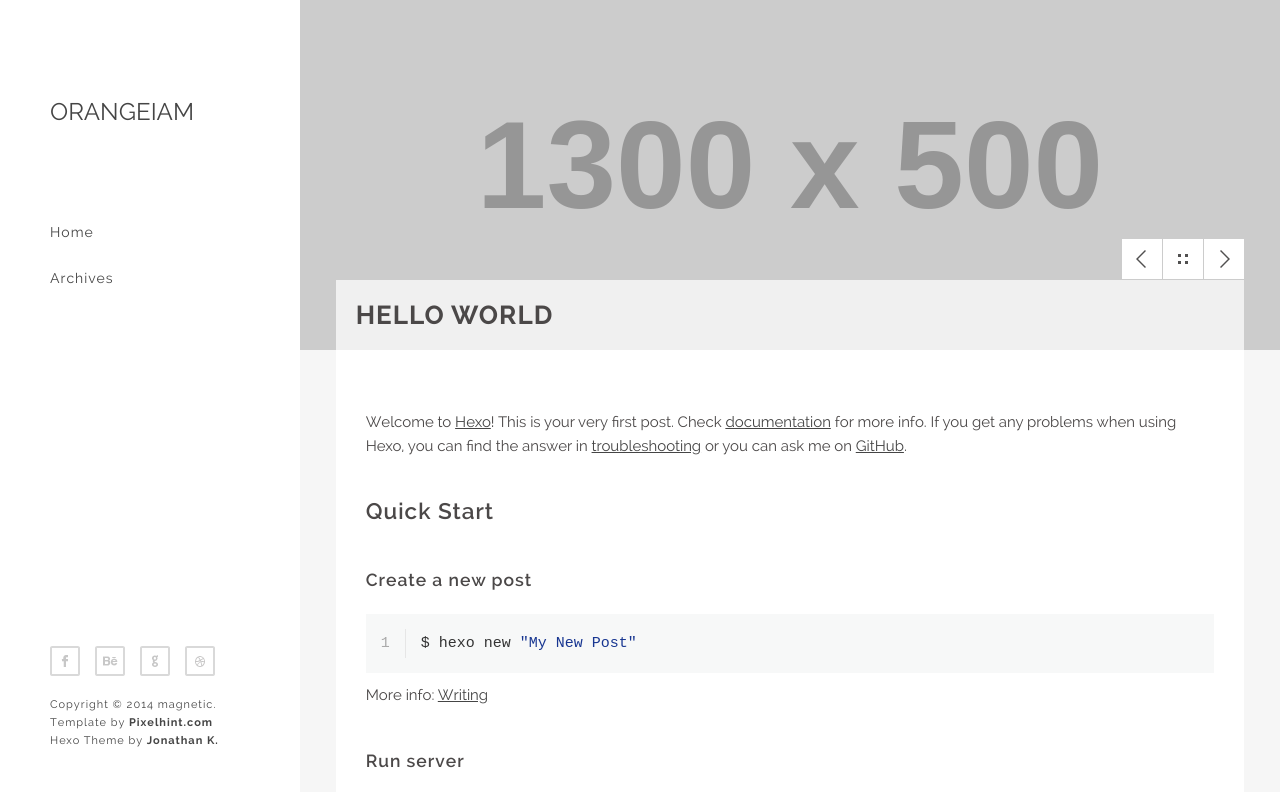
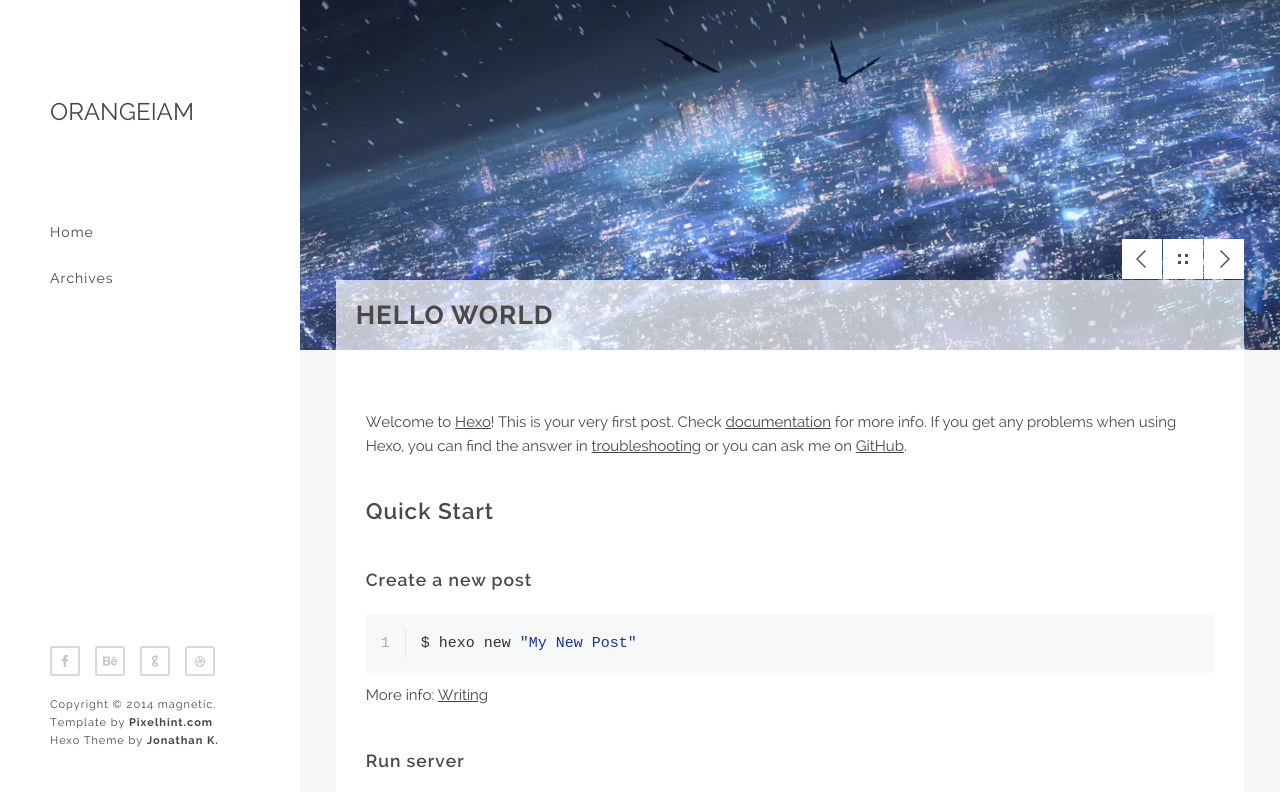
Before and after one commit to orangeiam/orangeiam.github.io, a plain HTML site: page 2017/04/08/hello-world/index.html in a window 1280 px wide. Shown: the top 792 px of the page. Drawn offline with Linux system fonts and the light colour scheme; placeholder pictures from the web are drawn by us.

Commit message:
Site updated: 2017-04-25 23:48:37

```diff
--- a/2017/04/08/hello-world/index.html
+++ b/2017/04/08/hello-world/index.html
@@ -108,7 +108,7 @@
 <!-- Main Content -->
 <section class="main clearfix">
 
-    <section class="top" style="background: url('http://placehold.it/1300x500');">
+    <section class="top" style="background: url('/assets/465331.jpg');">
         <div class="wrapper content_header clearfix">
 
 
```
Also changed, not shown: index.html (+1 -1 lines), assets/465331.jpg (added), assets/lastsummer.jpg (added).
